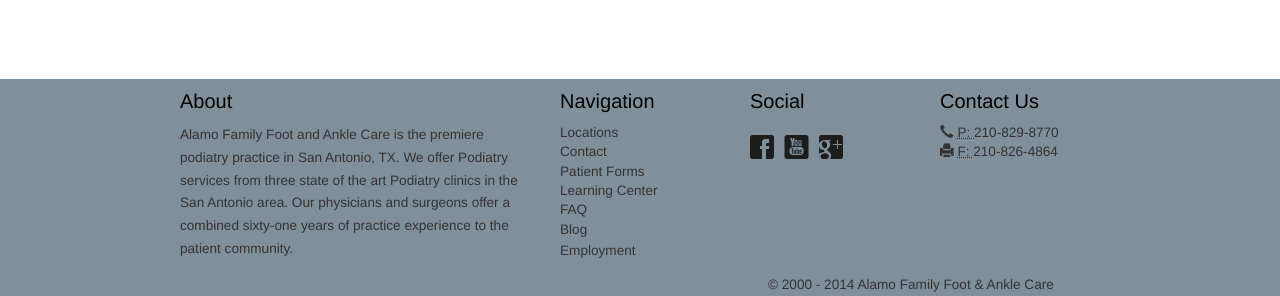
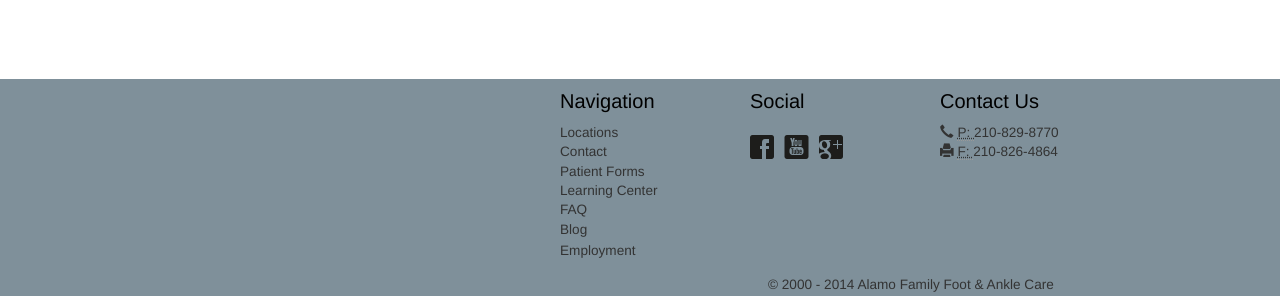
Before and after one commit to MoTheMighty/podlink, a PHP site: page /index.php in a window 1280 px wide; the page is wider, and only the part inside the window is pictured. Shown: the part 3140-3436 px from the top of that part. Run offline with PHP 8.4, Linux system fonts and the light colour scheme; some libraries are stand-ins or nearby versions.

Commit message:
npforms update

```diff
--- a/components/carousel.php
+++ b/components/carousel.php
@@ -64,7 +64,7 @@
           <div class="item">
             <img src="/images/carousel/jordan_patient.jpg" class="img-responsive" alt="Dr. Mechell talks with patient">
             <div class="carousel-caption">
-              <h1>Knowledge, Experience and Results.  We are Alamo Family Foot & Ankle Care</h1>
+              <h1>Knowledge, Experience and Results.  We are San Antonio's Podiatrist</h1>
             </div>
           </div>
 
--- a/components/footer.php
+++ b/components/footer.php
@@ -13,13 +13,12 @@
 
 				<div class="col col-lg-4 col-md-4">
 
-						<h4>About
-							<div class="divider"></div></h4>
 
 
 
 
-							<small><span itemprop="name">Alamo Family Foot and Ankle Care </span>is the premiere podiatry practice in <span itemprop="addressLocality">San Antonio, TX.</span> We offer Podiatry services from three state of the art Podiatry clinics in the San Antonio area.  Our physicians and surgeons offer a combined sixty-one years of practice experience to the patient community.</small>
+
+
 
 				</ul>
 
```
Also changed, not shown: 1 other file.
